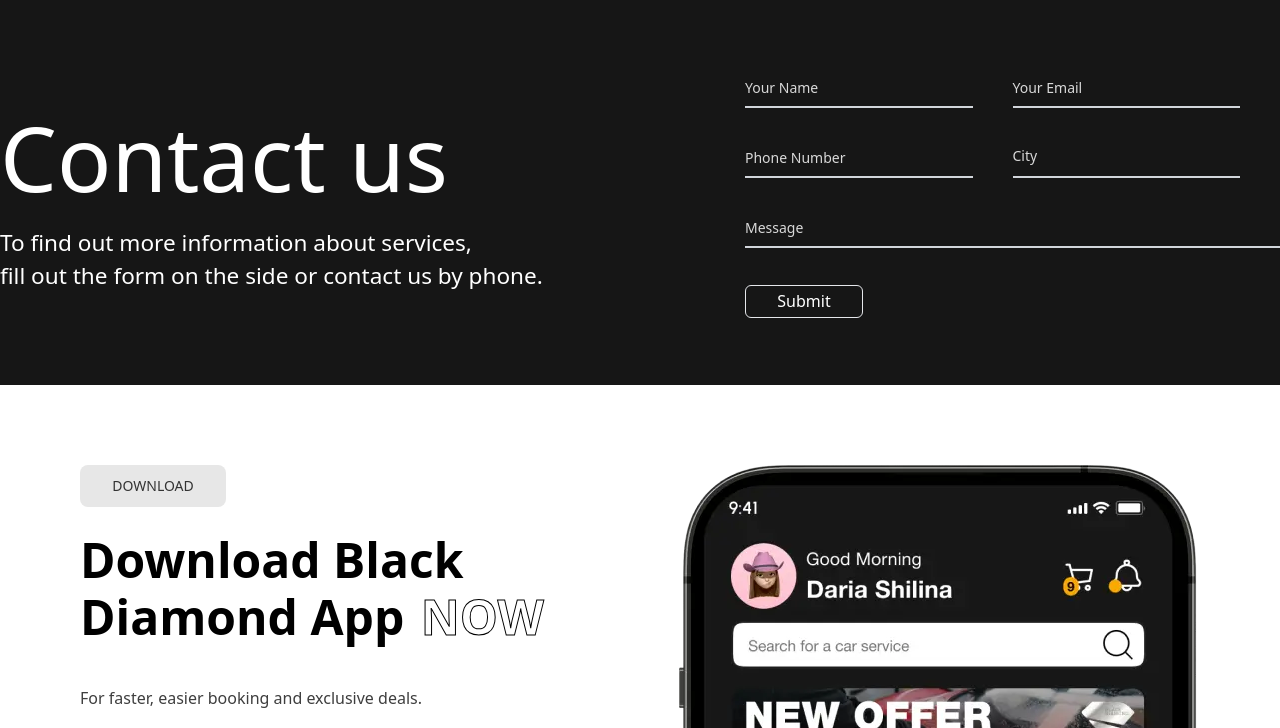
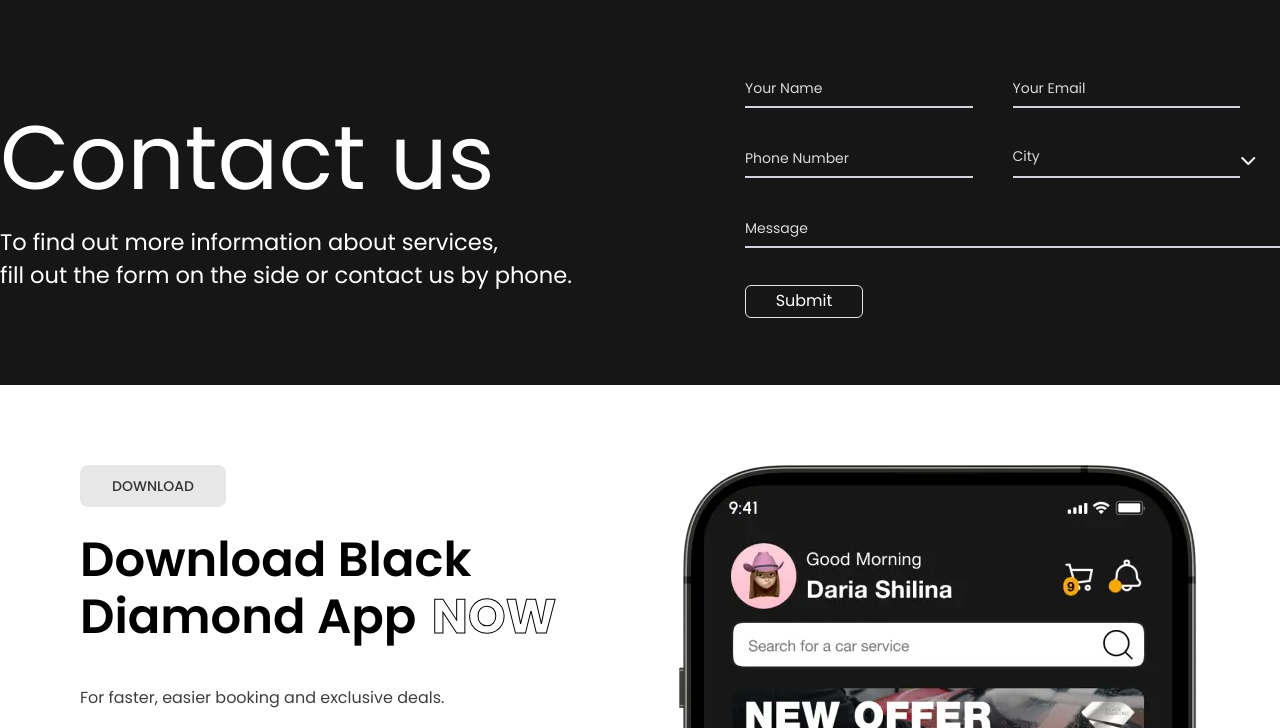
Before and after one commit to AQuadic/blackDimond_Front, a website: page index.html in a window 1280 px wide. Shown: the part 3660-4388 px from the top of the page. Drawn offline with Linux system fonts and the light colour scheme.

Commit message:
Add Arrow & Font

```diff
--- a/index.html
+++ b/index.html
@@ -5,10 +5,17 @@
     <meta name="viewport" content="width=device-width, initial-scale=1.0">
     <meta name="description" content="Black Dimond">
     <link href="./src/output.css" rel="stylesheet">
+    <!-- Poppins Font -->
+    <link rel="preconnect" href="https://fonts.googleapis.com">
+    <link rel="preconnect" href="https://fonts.gstatic.com" crossorigin>
+    <link href="https://fonts.googleapis.com/css2?family=Poppins:ital,wght@0,100;0,200;0,300;0,400;0,500;0,600;0,700;0,800;0,900;1,100;1,200;1,300;1,400;1,500;1,600;1,700;1,800;1,900&display=swap" rel="stylesheet">
+    <!-- Fontawesome -->
+    <link rel="stylesheet" href="https://cdnjs.cloudflare.com/ajax/libs/font-awesome/6.7.1/css/all.min.css" integrity="sha512-5Hs3dF2AEPkpNAR7UiOHba+lRSJNeM2ECkwxUIxC1Q/FLycGTbNapWXB4tP889k5T5Ju8fs4b1P5z/iB4nMfSQ==" crossorigin="anonymous" referrerpolicy="no-referrer" />
     <title>Black Dimond</title>
     <style>
         html {
     scroll-behavior: smooth;
+    font-family: "Poppins", sans-serif;
 }
 
     </style>
@@ -220,13 +227,14 @@
                                         <input type="text" name="phoneNum" id="phoneNum" class="block py-2.5 px-0 md:w-full w-[310px] ltr:text-sm rtl:text-[20px] text-white bg-transparent border-0 border-b-2 border-gray-300 appearance-none  focus:outline-none focus:ring-0 peer" placeholder=" " required />
                                         <label id="phoneNum" for="phoneNum" class="peer-focus:font-medium absolute ltr:text-sm rtl:text-[20px] text-[#D9D9D9] dark:text-gray-400 duration-300 transform -translate-y-6 scale-75 top-3 -z-10 origin-[0] peer-focus:start-0 rtl:peer-focus:translate-x-1/4 peer-focus:text-[#F5993C] peer-placeholder-shown:scale-100 peer-placeholder-shown:translate-y-0 peer-focus:scale-75 peer-focus:-translate-y-4">Phone Number</label>
                                     </div>
-                                    <div class="relative z-0  group mb-2">
+                                    <div class="relative z-0 flex group mb-2">
                                         <select id="select_service" name="select_service" class="w-[227.86px] ltr:text-sm rtl:text-[20px] block py-2.5 px-0  bg-transparent border-0 border-b-2 border-gray-300 appearance-none focus:outline-none focus:ring-0 peer text-sm text-[#D9D9D9]" required>
-                                            <option id="selectService"  value="" disabled selected>City</option>
-                                            <option id="service1" value="Service 1">City 1</option>
-                                            <option id="service2" value="Service 2">City 2</option>
-                                            <option id="service3" value="Service 3">City 3</option>
+                                            <option class="text-black" id="selectService"  value="" disabled selected>City</option>
+                                            <option class="text-black" id="service1" value="Service 1">City 1</option>
+                                            <option class="text-black" id="service2" value="Service 2">City 2</option>
+                                            <option class="text-black" id="service3" value="Service 3">City 3</option>
                                         </select>
+                                        <i class="fa-solid fa-chevron-down text-white mt-4 "></i>
                                     </div>
                                 </div>
 
```
Also changed, not shown: images/arrow.svg (added).
